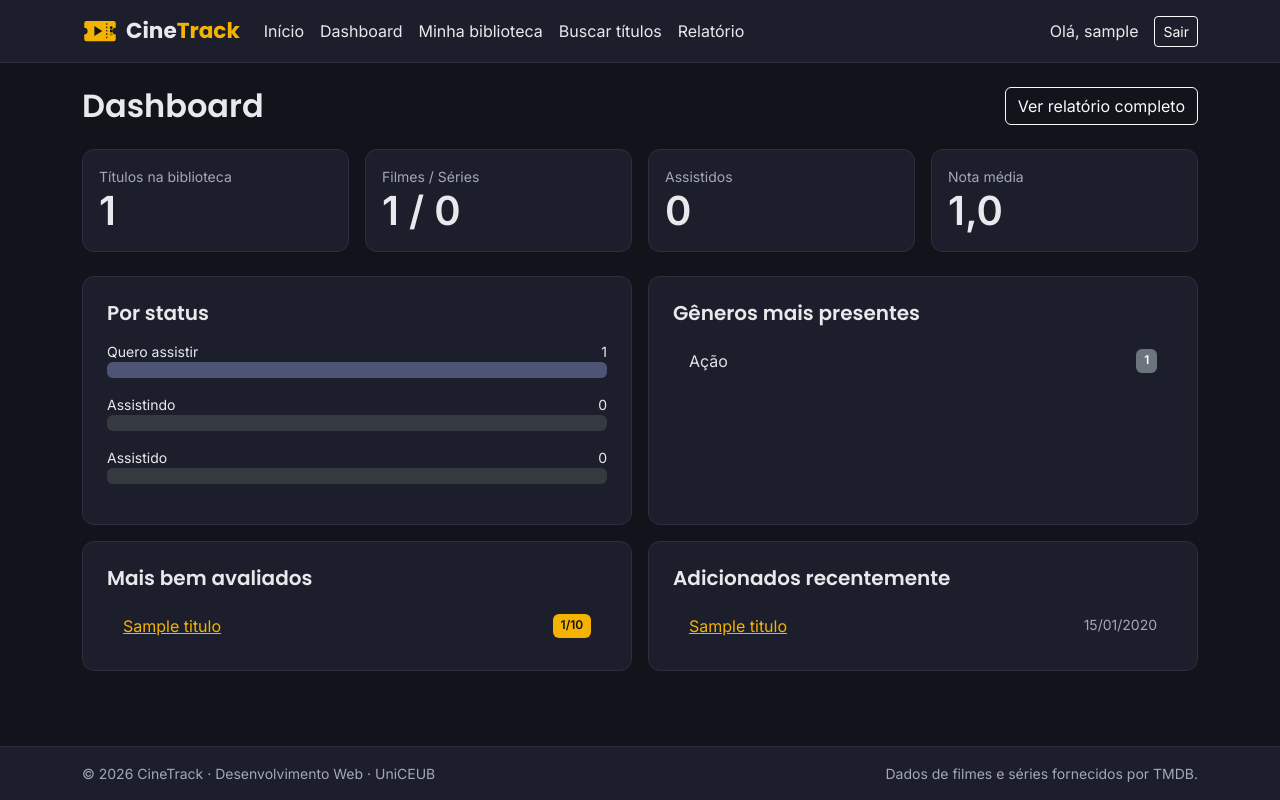
After one commit to ArthurNeiva017/Projeto-Desenvolvimento-Web, a Django app: page /dashboard/ in a window 1280 px wide. The commit adds this page. Run offline with Django 5.2, Linux system fonts and the light colour scheme; a user stored in the database is signed in; data comes from the database, SQL or seed files in the repository; tables that the repository leaves empty hold one stand-in row (values such as "Sample post").

Commit message:
feat: cria dashboard e relatório com filtros, impressão e exportação CSV

```diff
--- a/cinetrack/biblioteca/templates/biblioteca/lista.html
+++ b/cinetrack/biblioteca/templates/biblioteca/lista.html
@@ -3,7 +3,10 @@
 {% block conteudo %}
 <div class="d-flex flex-wrap justify-content-between align-items-center gap-2 mb-4">
     <h1 class="h2 mb-0">Minha biblioteca</h1>
-    <a href="{% url 'criar_item' %}" class="btn btn-ct">+ Cadastrar título</a>
+    <div class="d-flex gap-2">
+        <a href="{% url 'buscar_tmdb' %}" class="btn btn-ct">Buscar no TMDB</a>
+        <a href="{% url 'criar_item' %}" class="btn btn-outline-light">+ Cadastro manual</a>
+    </div>
 </div>
 
 <!-- Busca e filtros (UC05) -->
--- a/cinetrack/cinetrack/urls.py
+++ b/cinetrack/cinetrack/urls.py
@@ -11,4 +11,7 @@ urlpatterns = [
     path('admin/', admin.site.urls),
     path('', include('contas.urls')),
     path('biblioteca/', include('biblioteca.urls')),
+    path('buscar/', include('tmdb.urls')),
+    path('avaliacoes/', include('avaliacoes.urls')),
+    path('', include('relatorios.urls')),
 ]
--- a/cinetrack/contas/tests.py
+++ b/cinetrack/contas/tests.py
@@ -31,7 +31,7 @@ class ContasTests(TestCase):
     def test_login_e_logout(self):
         User.objects.create_user(username='ana', password='SenhaForte#2026')
         resposta = self.client.post(reverse('login'), {'username': 'ana', 'password': 'SenhaForte#2026'})
-        self.assertRedirects(resposta, reverse('index'))
+        self.assertRedirects(resposta, reverse('dashboard'))
         resposta = self.client.post(reverse('logout'))
         self.assertRedirects(resposta, reverse('login'))
 
--- a/cinetrack/contas/views.py
+++ b/cinetrack/contas/views.py
@@ -59,7 +59,7 @@ def login_view(request):
         if user is not None:
             login(request, user)
             messages.success(request, f'Bem-vindo, {user.username}!')
-            return redirect('index')
+            return redirect('dashboard')
         messages.error(request, 'Usuário ou senha inválidos!')
         return render(request, 'contas/login.html', {'username': username})
 
--- /dev/null
+++ b/cinetrack/relatorios/apps.py
@@ -0,0 +1,6 @@
+from django.apps import AppConfig
+
+
+class RelatoriosConfig(AppConfig):
+    name = 'relatorios'
+    verbose_name = 'Dashboard e relatórios'
--- /dev/null
+++ b/cinetrack/relatorios/templates/relatorios/dashboard.html
@@ -0,0 +1,82 @@
+{% extends "base.html" %}
+{% block titulo %}Dashboard{% endblock %}
+{% block conteudo %}
+<div class="d-flex flex-wrap justify-content-between align-items-center gap-2 mb-4">
+    <h1 class="h2 mb-0">Dashboard</h1>
+    <a href="{% url 'relatorio' %}" class="btn btn-outline-light">Ver relatório completo</a>
+</div>
+
+<!-- Indicadores principais -->
+<div class="row g-3 mb-4">
+    <div class="col-6 col-lg-3"><div class="ct-card p-3 h-100">
+        <div class="text-suave small">Títulos na biblioteca</div><div class="display-6 fw-bold">{{ ind.total }}</div>
+    </div></div>
+    <div class="col-6 col-lg-3"><div class="ct-card p-3 h-100">
+        <div class="text-suave small">Filmes / Séries</div><div class="display-6 fw-bold">{{ ind.filmes }} / {{ ind.series }}</div>
+    </div></div>
+    <div class="col-6 col-lg-3"><div class="ct-card p-3 h-100">
+        <div class="text-suave small">Assistidos</div><div class="display-6 fw-bold">{{ ind.assistido }}</div>
+    </div></div>
+    <div class="col-6 col-lg-3"><div class="ct-card p-3 h-100">
+        <div class="text-suave small">Nota média</div><div class="display-6 fw-bold">{{ ind.nota_media|default:"–" }}</div>
+    </div></div>
+</div>
+
+<div class="row g-3">
+    <div class="col-lg-6">
+        <div class="ct-card p-4 h-100">
+            <h2 class="h5 mb-3">Por status</h2>
+            {% for s in status_grafico %}
+                <div class="mb-3">
+                    <div class="d-flex justify-content-between small"><span>{{ s.rotulo }}</span><span>{{ s.qtd }}</span></div>
+                    <div class="progress" role="progressbar" aria-label="{{ s.rotulo }}" aria-valuenow="{{ s.pct }}" aria-valuemin="0" aria-valuemax="100">
+                        <div class="progress-bar badge-{{ s.valor }}" style="width: {{ s.pct }}%"></div>
+                    </div>
+                </div>
+            {% endfor %}
+        </div>
+    </div>
+    <div class="col-lg-6">
+        <div class="ct-card p-4 h-100">
+            <h2 class="h5 mb-3">Gêneros mais presentes</h2>
+            <ul class="list-group list-group-flush">
+                {% for g in por_genero %}
+                    <li class="list-group-item bg-transparent d-flex justify-content-between">{{ g.titulo__genero__nome }}<span class="badge text-bg-secondary">{{ g.qtd }}</span></li>
+                {% empty %}
+                    <li class="list-group-item bg-transparent text-suave">Nenhum título cadastrado.</li>
+                {% endfor %}
+            </ul>
+        </div>
+    </div>
+    <div class="col-lg-6">
+        <div class="ct-card p-4 h-100">
+            <h2 class="h5 mb-3">Mais bem avaliados</h2>
+            <ul class="list-group list-group-flush">
+                {% for a in melhores %}
+                    <li class="list-group-item bg-transparent d-flex justify-content-between">
+                        <a href="{% url 'detalhe_item' a.item_biblioteca.id %}">{{ a.item_biblioteca.titulo.nome }}</a>
+                        <span class="badge badge-assistido">{{ a.nota }}/10</span>
+                    </li>
+                {% empty %}
+                    <li class="list-group-item bg-transparent text-suave">Nenhuma avaliação registrada.</li>
+                {% endfor %}
+            </ul>
+        </div>
+    </div>
+    <div class="col-lg-6">
+        <div class="ct-card p-4 h-100">
+            <h2 class="h5 mb-3">Adicionados recentemente</h2>
+            <ul class="list-group list-group-flush">
+                {% for item in recentes %}
+                    <li class="list-group-item bg-transparent d-flex justify-content-between">
+                        <a href="{% url 'detalhe_item' item.id %}">{{ item.titulo.nome }}</a>
+                        <small class="text-suave">{{ item.adicionado_em|date:"d/m/Y" }}</small>
+                    </li>
+                {% empty %}
+                    <li class="list-group-item bg-transparent text-suave">Sua biblioteca está vazia.</li>
+                {% endfor %}
+            </ul>
+        </div>
+    </div>
+</div>
+{% endblock %}
--- /dev/null
+++ b/cinetrack/relatorios/urls.py
@@ -0,0 +1,8 @@
+from django.urls import path
+from . import views
+
+urlpatterns = [
+    path('dashboard/', views.dashboard, name='dashboard'),
+    path('relatorio/', views.relatorio, name='relatorio'),
+    path('relatorio/csv/', views.relatorio_csv, name='relatorio_csv'),
+]
--- /dev/null
+++ b/cinetrack/relatorios/views.py
@@ -0,0 +1,127 @@
+import csv
+from datetime import date
+
+from django.contrib import messages
+from django.contrib.auth.decorators import login_required
+from django.db.models import Avg, Count
+from django.http import HttpResponse
+from django.shortcuts import render
+
+from biblioteca.models import Avaliacao, ItemBiblioteca
+
+from .forms import RelatorioForm
+
+
+def _filtrar_itens(request):
+    """Aplica os filtros do relatório aos itens do usuário logado."""
+    itens = (ItemBiblioteca.objects.filter(usuario=request.user)
+             .select_related('titulo', 'titulo__genero', 'avaliacao')
+             .order_by('titulo__nome'))
+    form = RelatorioForm(request.GET or None)
+    if form.is_bound and form.is_valid():
+        f = form.cleaned_data
+        if f['status']:
+            itens = itens.filter(status=f['status'])
+        if f['tipo']:
+            itens = itens.filter(titulo__tipo=f['tipo'])
+        if f['genero']:
+            itens = itens.filter(titulo__genero=f['genero'])
+        if f['data_inicio']:
+            itens = itens.filter(adicionado_em__date__gte=f['data_inicio'])
+        if f['data_fim']:
+            itens = itens.filter(adicionado_em__date__lte=f['data_fim'])
+    return form, itens
+
+
+def _indicadores(itens):
+    """Indicadores consolidados (RelatorioBiblioteca: não possui tabela própria)."""
+    total = itens.count()
+    por_status = {valor: 0 for valor, _ in ItemBiblioteca.STATUS_CHOICES}
+    for linha in itens.values('status').annotate(qtd=Count('id')):
+        por_status[linha['status']] = linha['qtd']
+    por_tipo = {linha['titulo__tipo']: linha['qtd'] for linha in itens.values('titulo__tipo').annotate(qtd=Count('id'))}
+    media = Avaliacao.objects.filter(item_biblioteca__in=itens).aggregate(media=Avg('nota'))['media']
+    return {
+        'total': total,
+        'quero_assistir': por_status['quero_assistir'],
+        'assistindo': por_status['assistindo'],
+        'assistido': por_status['assistido'],
+        'filmes': por_tipo.get('filme', 0),
+        'series': por_tipo.get('serie', 0),
+        'nota_media': round(media, 1) if media is not None else None,
+        'avaliados': Avaliacao.objects.filter(item_biblioteca__in=itens).count(),
+    }
+
+
+# Dashboard com indicadores gerais (UC09)
+@login_required(login_url='login')
+def dashboard(request):
+    itens = ItemBiblioteca.objects.filter(usuario=request.user)
+    indicadores = _indicadores(itens)
+    total = indicadores['total'] or 1
+    status_grafico = [
+        {'rotulo': rotulo, 'valor': valor, 'qtd': indicadores[valor], 'pct': round(indicadores[valor] * 100 / total)}
+        for valor, rotulo in ItemBiblioteca.STATUS_CHOICES
+    ]
+    por_genero = (itens.values('titulo__genero__nome').annotate(qtd=Count('id')).order_by('-qtd', 'titulo__genero__nome')[:5])
+    melhores = (Avaliacao.objects.filter(item_biblioteca__usuario=request.user)
+                .select_related('item_biblioteca__titulo').order_by('-nota', '-criado_em')[:5])
+    recentes = itens.select_related('titulo').order_by('-adicionado_em')[:5]
+
+    contexto = {
+        'ind': indicadores,
+        'status_grafico': status_grafico,
+        'por_genero': por_genero,
+        'melhores': melhores,
+        'recentes': recentes,
+    }
+    return render(request, 'relatorios/dashboard.html', contexto)
+
+
+# Relatório com filtros, visualizável e imprimível (UC09)
+@login_required(login_url='login')
+def relatorio(request):
+    form, itens = _filtrar_itens(request)
+    if form.is_bound and not form.is_valid():
+        messages.error(request, 'Verifique os filtros informados.')
+    contexto = {
+        'form': form,
+        'itens': itens,
+        'ind': _indicadores(itens),
+        'gerado_em': date.today(),
+        'query_string': request.GET.urlencode(),
+    }
+    return render(request, 'relatorios/relatorio.html', contexto)
+
+
+def _celula_segura(valor):
+    """Evita injeção de fórmulas ao abrir o CSV no Excel (CSV injection)."""
+    texto = '' if valor is None else str(valor)
+    if texto and texto[0] in ('=', '+', '-', '@', '\t', '\r'):
+        return "'" + texto
+    return texto
+
+
+# Exportação do relatório em CSV (mesmos filtros da tela)
+@login_required(login_url='login')
+def relatorio_csv(request):
+    _, itens = _filtrar_itens(request)
+    resposta = HttpResponse(content_type='text/csv; charset=utf-8')
+    resposta['Content-Disposition'] = f'attachment; filename="cinetrack-relatorio-{date.today():%Y%m%d}.csv"'
+    resposta.write('﻿')  # BOM para o Excel reconhecer acentos
+
+    escritor = csv.writer(resposta, delimiter=';')
+    escritor.writerow(['Título', 'Tipo', 'Gênero', 'Ano', 'Status', 'Nota', 'Comentário', 'Adicionado em'])
+    for item in itens:
+        avaliacao = getattr(item, 'avaliacao', None)
+        escritor.writerow([_celula_segura(v) for v in [
+            item.titulo.nome,
+            item.titulo.get_tipo_display(),
+            item.titulo.genero.nome,
+            item.titulo.ano_lancamento or '',
+            item.get_status_display(),
+            avaliacao.nota if avaliacao else '',
+            avaliacao.comentario if avaliacao else '',
+            item.adicionado_em.strftime('%d/%m/%Y'),
+        ]])
+    return resposta
--- a/cinetrack/templates/menu.html
+++ b/cinetrack/templates/menu.html
@@ -13,7 +13,10 @@
             <ul class="navbar-nav me-auto">
                 <li class="nav-item"><a class="nav-link" href="{% url 'index' %}">Início</a></li>
                 {% if user.is_authenticated %}
+                    <li class="nav-item"><a class="nav-link" href="{% url 'dashboard' %}">Dashboard</a></li>
                     <li class="nav-item"><a class="nav-link" href="{% url 'lista_biblioteca' %}">Minha biblioteca</a></li>
+                    <li class="nav-item"><a class="nav-link" href="{% url 'buscar_tmdb' %}">Buscar títulos</a></li>
+                    <li class="nav-item"><a class="nav-link" href="{% url 'relatorio' %}">Relatório</a></li>
                 {% endif %}
             </ul>
             <ul class="navbar-nav align-items-lg-center gap-2">
```
Also changed, not shown: cinetrack/cinetrack/settings.py (+10 -1 lines), cinetrack/relatorios/forms.py (added, +36 -0 lines), cinetrack/relatorios/templates/relatorios/relatorio.html (added, +59 -0 lines), cinetrack/relatorios/tests.py (added, +44 -0 lines), cinetrack/relatorios/__init__.py (added).
